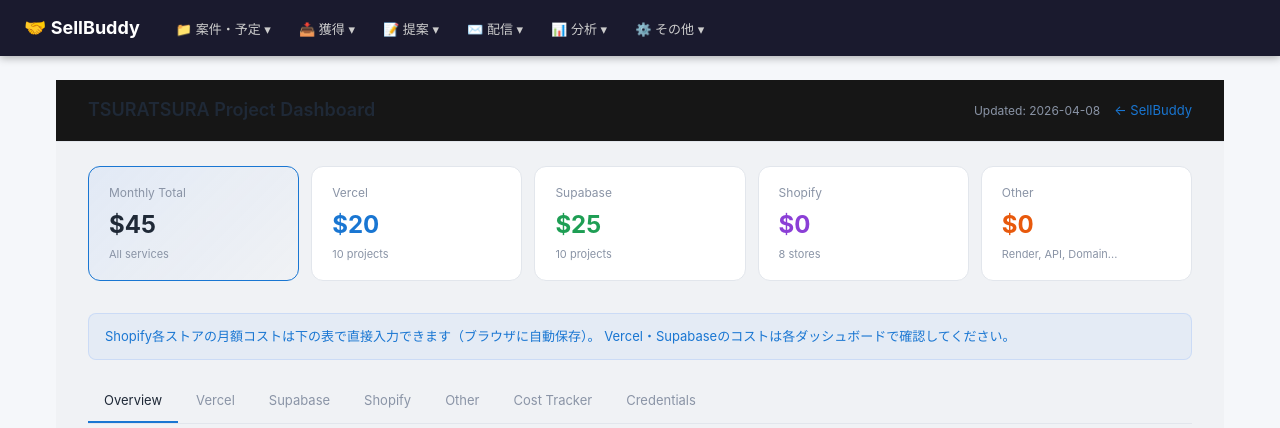
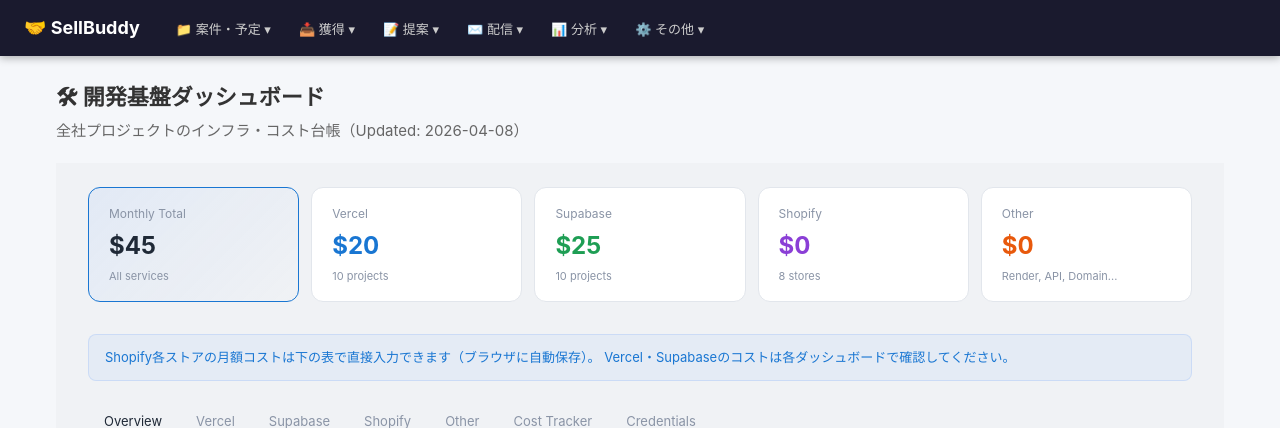
Before and after one commit to tsuratsura818/sales, a FastAPI app: page /infra in a window 1280 px wide. Shown: the top 428 px of the page. Run offline with FastAPI, Linux system fonts and the light colour scheme.

Commit message:
style: /infra の独自ヘッダー帯を削除しSellBuddy標準のpage-headerに

```diff
--- a/app/templates/infra_dashboard.html
+++ b/app/templates/infra_dashboard.html
@@ -168,15 +168,11 @@
 }
 
 </style>
+<div class="page-header">
+    <h1>🛠 開発基盤ダッシュボード</h1>
+    <p>全社プロジェクトのインフラ・コスト台帳（Updated: 2026-04-08）</p>
+</div>
 <div id="infraRoot">
-<div class="header">
-  <h1>TSURATSURA Project Dashboard</h1>
-  <div style="display:flex;align-items:center;gap:14px;">
-    <span style="font-size:12px;color:var(--text-muted)">Updated: 2026-04-08</span>
-    <a href="/dashboard" style="font-size:13px;color:var(--accent);">← SellBuddy</a>
-  </div>
-</div>
-
 <div class="main">
 
   <!-- Monthly Cost Summary -->
```
